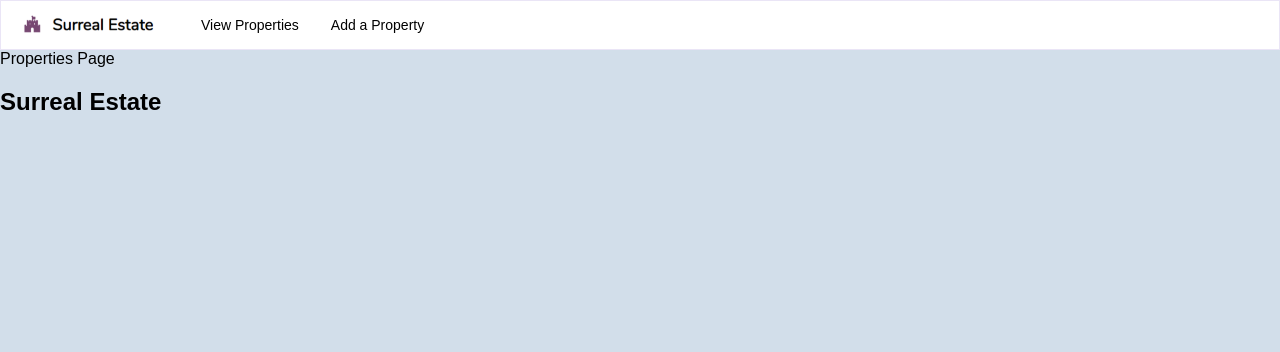
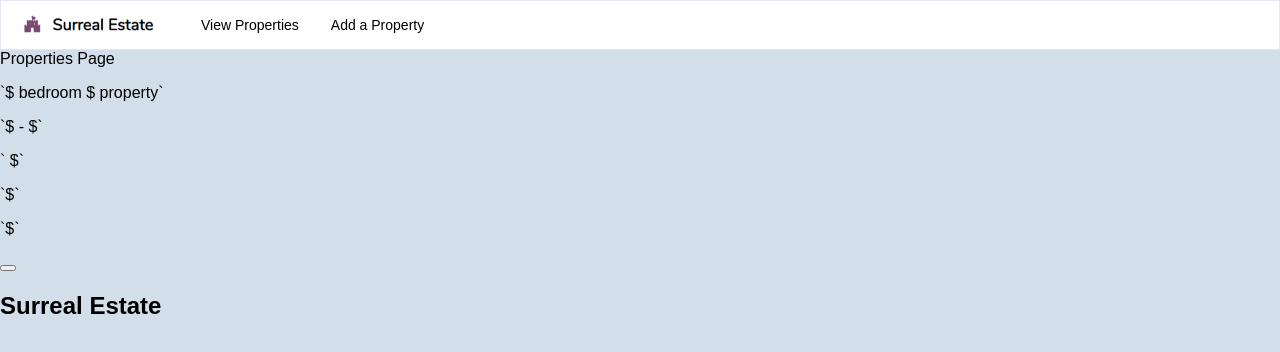
Before and after one commit to okori97/property-search-engine, a React (Create React App) app: page / in a window 1280 px wide. Shown: the top 352 px of the page. Built offline with nearby package versions, Linux system fonts and the light colour scheme.

Commit message:
Call PropertyCard in Properties component

```diff
--- a/src/components/Properties.js
+++ b/src/components/Properties.js
@@ -1,8 +1,14 @@
 import React from "react";
 import "../styles/Properties.css";
+import PropertyCard from "./PropertyCard";
 
 const Properties = () => {
-  return <div>Properties Page</div>;
+  return (
+    <>
+      Properties Page
+      <PropertyCard />
+    </>
+  );
 };
 
 export default Properties;
```
